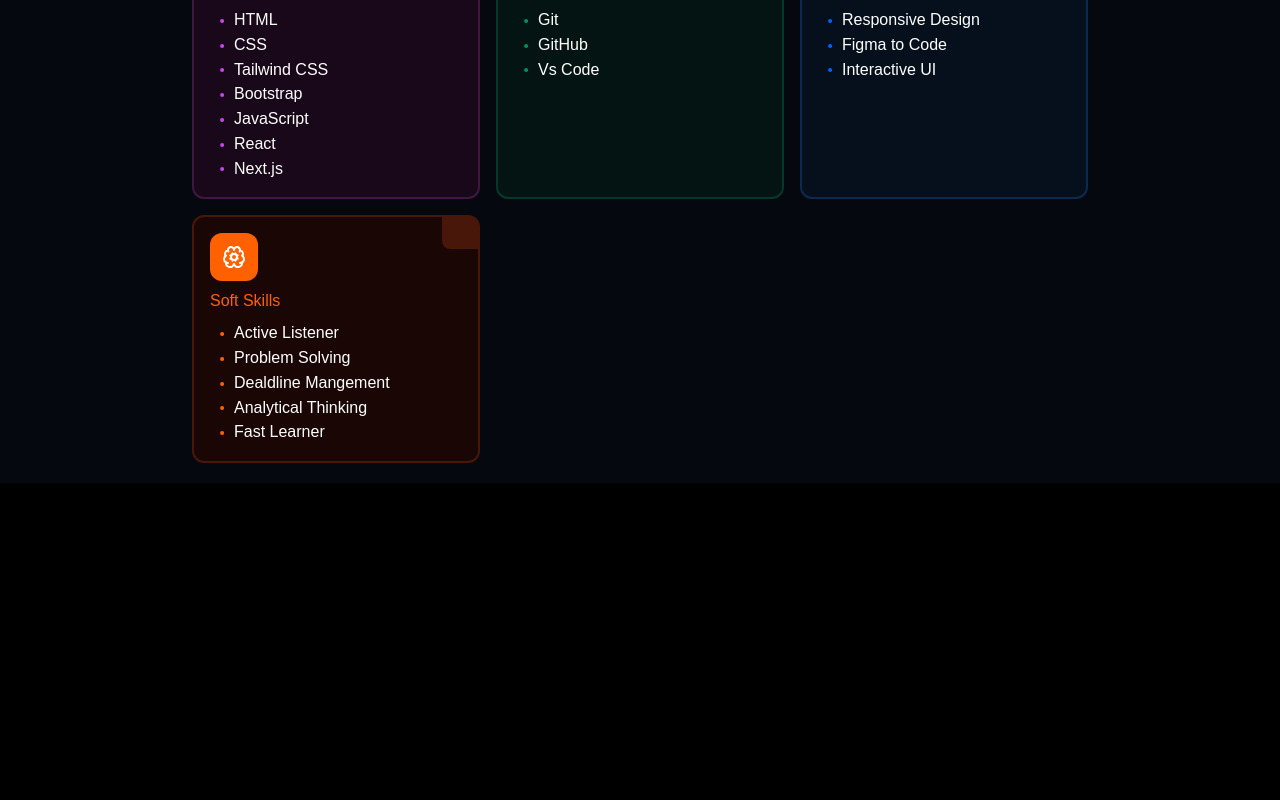
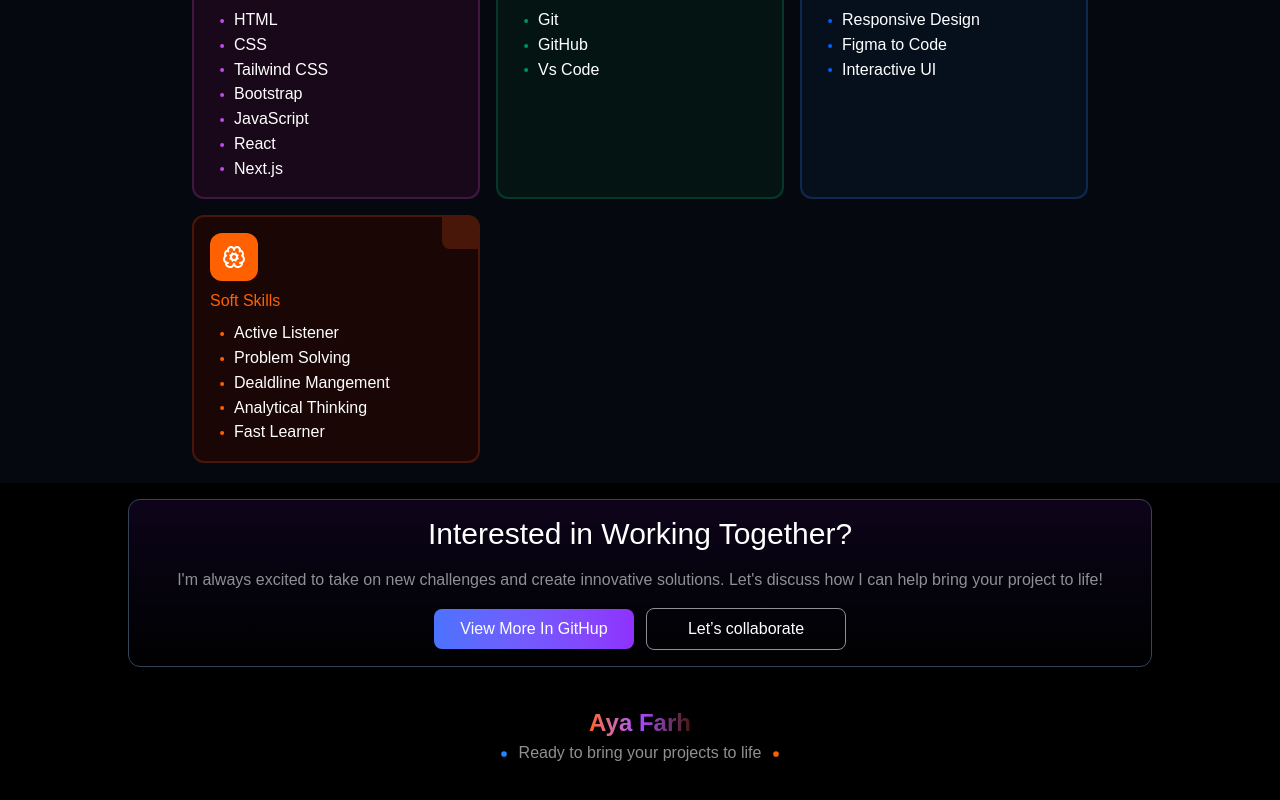
Before and after one commit to ayaFarh/protifolio, a Next.js app: page / in a window 1280 px wide. Shown: the part 1326-2126 px from the top of the page. Before the commit the page ends 1809 px from the top, so only its background shows below. Built offline with nearby package versions, Linux system fonts and the light colour scheme.

Commit message:
handel footer and interested section

```diff
--- a/src/app/About/page.jsx
+++ b/src/app/About/page.jsx
@@ -40,7 +40,7 @@ colors:{
                 {list.map((item,index)=>
                     <div key={index} className='p-4 rounded-xl space-y-2' style={{background: `linear-gradient(180deg, ${item.colors.firstColor}, ${item.colors.secondColor})`}}>
                         <div className='flex gap-2 items-center'><div className='w-3  h-3 transform rotate-45 ' style={{backgroundColor:item.colors.thirdColor}} > </div>
-                        <h2 style={{color:item.colors.thirdColor}} className='text-2xl'>{item.name}</h2></div>
+                        <h2 style={{color:item.colors.thirdColor}} className='text-2xl max-[375px]:text-xl  max-[337px]:text-lg '>{item.name}</h2></div>
                         <p>{item.details}</p>
                     </div>
                 )}
--- a/src/app/Skills/page.jsx
+++ b/src/app/Skills/page.jsx
@@ -146,7 +146,7 @@ export default function Skills() {
       fontSize: "24px",
       textAlign: "center",
     }}>{item.icon}</p>
-        <h2 style={{color:item.colors.thirdColor}}>{item.name}</h2>
+        <h2 style={{color:item.colors.thirdColor}} className=''>{item.name}</h2>
         <div>
             {
                 item.details.map((detail,index)=>
--- /dev/null
+++ b/src/app/_Component/Footer.jsx
@@ -0,0 +1,13 @@
+import React from 'react'
+import { BsDot } from "react-icons/bs";
+
+
+export default function Footer() {
+  return (
+    <div className='py-10 text-center flex flex-col items-center '>
+        <h2 className="text-2xl font-bold bg-gradient-to-r to-primary via-purple-500 from-primary-foreground bg-clip-text text-transparent">Aya Farh</h2>
+        <p className='text-newGray max-[315px]:text-sm'><BsDot className="text-3xl  max-[315px]:text-lg inline-block text-success"/>Ready to bring your projects to life<BsDot className="text-3xl inline-block max-[315px]:text-lg text-primary-foreground"/></p>
+
+    </div>
+  )
+}
--- /dev/null
+++ b/src/app/_Component/Interested.jsx
@@ -0,0 +1,17 @@
+import Link from 'next/link'
+import React from 'react'
+
+export default function Interested() {
+  return (
+    <div>
+        <div className='mainContainer text-center space-y-4 p-4 border border-[#344454] rounded-xl bg-linear-to-b  from-[#0e041a] to-[#010103] '>
+            <p className='text-3xl max-[590px]:text-2xl max-[498px]:text-xl max-[428px]:text-lg max-[385px]:text-sm'>Interested in Working Together?</p>
+        <p className='text-newGray max-[385px]:text-sm'>I'm always excited to take on new challenges and create innovative solutions. Let's discuss how I can help bring your project to life!</p>
+        <div className='w-full flex flex-row max-[528px]:flex-col items-center justify-center gap-3'>
+            <Link href={"Contact"} className='btn min-w-[200px] bg-linear-to-l  from-[#8f31fc] to-[#4b73ff] border-0 hover:scale-105 ' >View More In GitHup</Link>
+            <Link href={"https://github.com/AyaFarh"} className='btn min-w-[200px] border-newGray hover:bg-[#0f1c2e] hover:text-white hover:border-[#295282]' >Let’s collaborate</Link>
+        </div>
+        </div>
+    </div>
+  )
+}
--- a/src/app/layout.js
+++ b/src/app/layout.js
@@ -1,6 +1,7 @@
 import { Geist, Geist_Mono } from "next/font/google";
 import "./globals.css";
 import Navbar from "./_Component/Navbar";
+import Footer from "./_Component/Footer";
 
 const geistSans = Geist({
   variable: "--font-geist-sans",
@@ -25,6 +26,7 @@ export default function RootLayout({ children }) {
       >
         <Navbar/>
         {children}
+        <Footer/>
       </body>
     </html>
   );
--- a/src/app/page.js
+++ b/src/app/page.js
@@ -2,6 +2,7 @@ import Image from "next/image";
 import HeroSec from "./HeroSec/page";
 import Skills from "./Skills/page";
 import About from "./About/page";
+import Interested from "./_Component/Interested";
 
 
 export default function Home() {
@@ -10,6 +11,7 @@ export default function Home() {
    <HeroSec/>
    <About/>
    <Skills/>
+   <Interested/>
 
    </div>
   );
```
